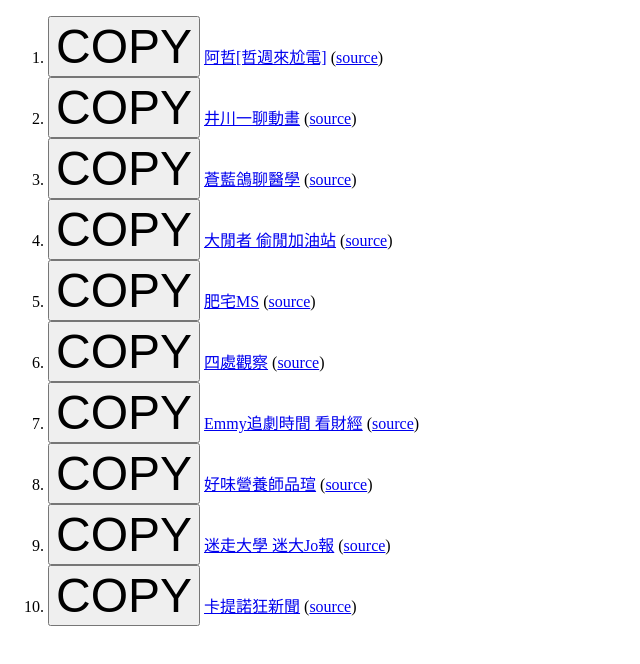
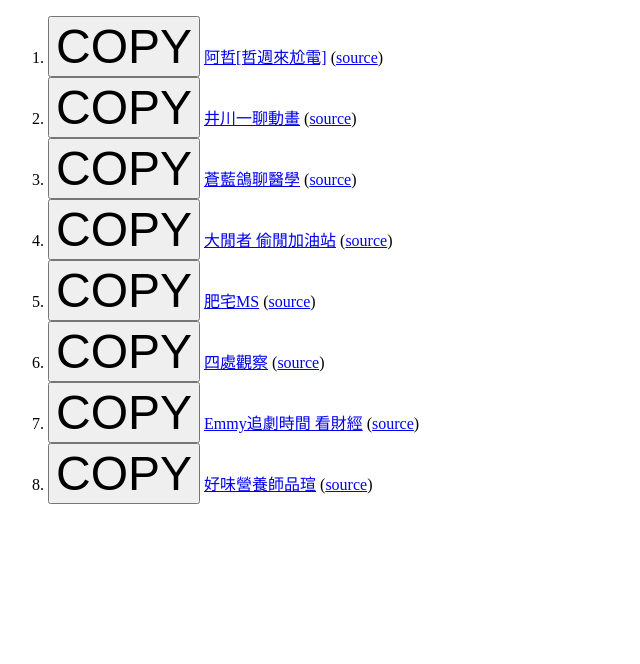
Before and after one commit to democwise2016/action-UT-Podcast-Weekly-202407, a plain HTML site: page index.html in a window 1280 px wide. Shown: the whole page, without its empty margins (0-640 px from the left). Drawn offline with Linux system fonts and the light colour scheme.

Commit message:
Deploying to gh-pages from @ democwise2016/action-UT-Podcast-Weekly-202407@21bd319de96d6c528fb697dcc429f686136ed546 🚀

```diff
--- a/index.html
+++ b/index.html
@@ -59,16 +59,6 @@
       <button type="button" style="font-size: 3rem" onclick="copyPlainString('https://democwise2016.github.io/action-UT-Podcast-Weekly-202407/dietitian_pink-www.youtube.com-09d04adaad.rss');this.style.color='red';">COPY</button>
       <a href="https://democwise2016.github.io/action-UT-Podcast-Weekly-202407/dietitian_pink-www.youtube.com-09d04adaad.rss" target="_blank">好味營養師品瑄</a>
       (<a href="https://www.youtube.com/channel/UCLwFOT4tHGaK9kqXXExhPFQ" target="_blank">source</a>)
-    </li>
-<li>
-      <button type="button" style="font-size: 3rem" onclick="copyPlainString('https://democwise2016.github.io/action-UT-Podcast-Weekly-202407/meisouniv-weekly-news-www.youtube.com-878ac0b8be.rss');this.style.color='red';">COPY</button>
-      <a href="https://democwise2016.github.io/action-UT-Podcast-Weekly-202407/meisouniv-weekly-news-www.youtube.com-878ac0b8be.rss" target="_blank">迷走大學 迷大Jo報</a>
-      (<a href="https://www.youtube.com/channel/UCiCOKR_WkqZuYN9fpjWqnzg" target="_blank">source</a>)
-    </li>
-<li>
-      <button type="button" style="font-size: 3rem" onclick="copyPlainString('https://democwise2016.github.io/action-UT-Podcast-Weekly-202407/CrazyNews9487-www.youtube.com-280e6882be.rss');this.style.color='red';">COPY</button>
-      <a href="https://democwise2016.github.io/action-UT-Podcast-Weekly-202407/CrazyNews9487-www.youtube.com-280e6882be.rss" target="_blank">卡提諾狂新聞</a>
-      (<a href="https://www.youtube.com/playlist?list=PLH2b4YnNI7j13eD1KdpEV3t7VEWtRQlYY" target="_blank">source</a>)
     </li></ol>
 </body>
 </html>
```
Also changed, not shown: 12 other files.
